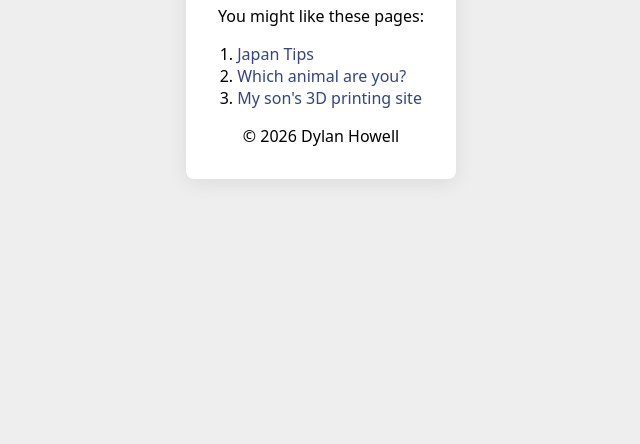
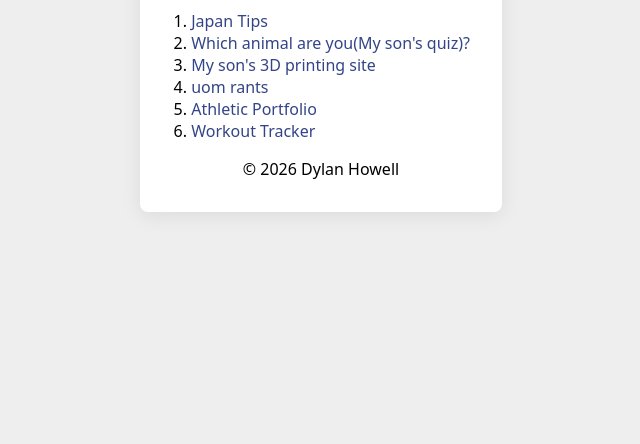
Before and after one commit to hylandee/hylandee-static-site, a website: page index.html in a window 1280 px wide. Shown: the part 356-800 px from the top of the page, without its empty margins (319-959 px from the left). Drawn offline with Linux system fonts and the light colour scheme.

Commit message:
Moooooore links

```diff
--- a/index.html
+++ b/index.html
@@ -34,12 +34,15 @@ a:hover{text-decoration:underline}
 <body>
 <main>
 <h1>hylandee</h1>
-<p>You might like these pages:</p>
+<p>pages:</p>
 
 <ol>
 <li><a href="/japan">Japan Tips</a></li>
-<li><a href="/quiz">Which animal are you?</a></li>
+<li><a href="/quiz">Which animal are you(My son's quiz)?</a></li>
 <li><a href="https://printedin3d.org">My son's 3D printing site</a></li>
+<li><a href="/necrouomicon">uom rants</a></li>
+<li><a href="https://www.worldcubeassociation.org/persons/2008HOWE03">Athletic Portfolio</a></li>
+<li><a href="/workouts">Workout Tracker</a></li>
 </ol>
 
 <footer>
```
